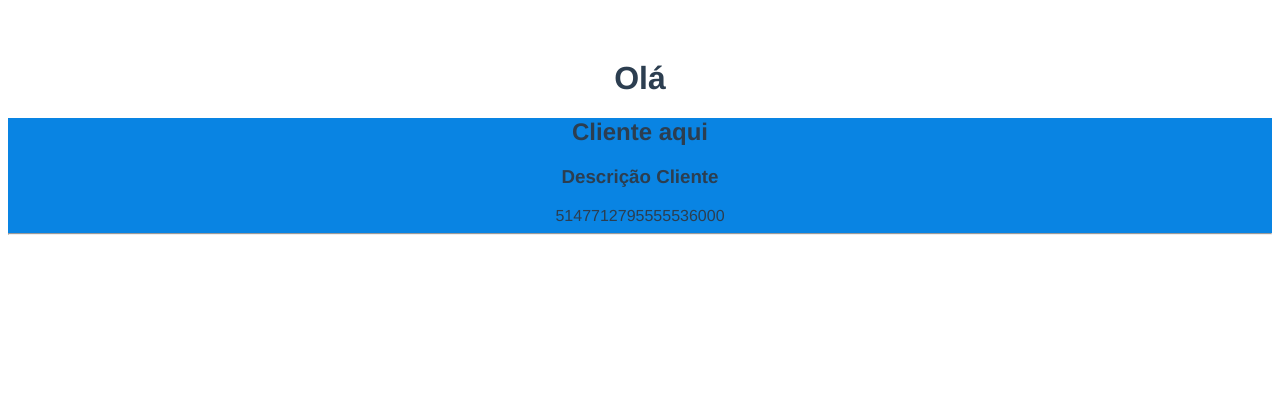
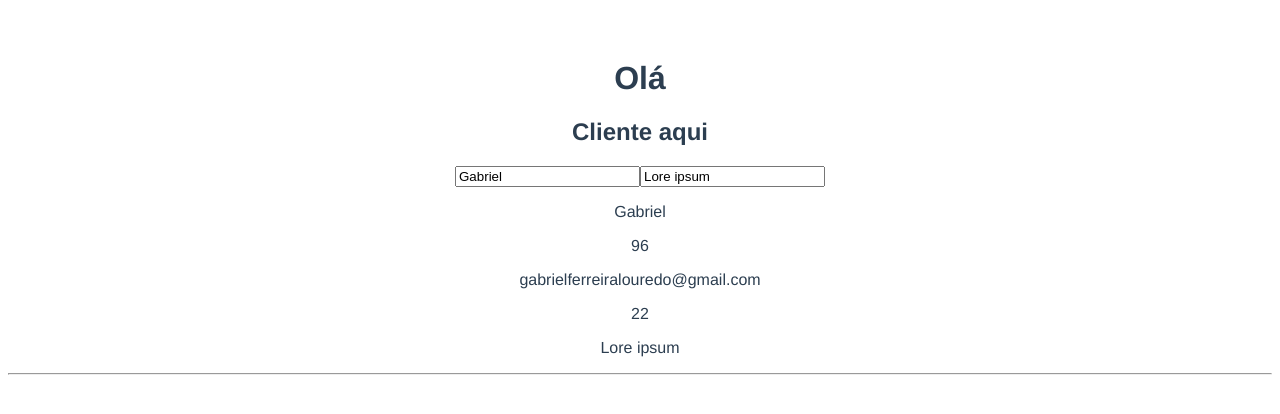
Before and after one commit to gabriellouredoti/aulasvuejs, a Vue app in the folder projetovue/: page / in a window 1280 px wide. Shown: the top 414 px of the page. Built offline with nearby package versions, Linux system fonts and the light colour scheme.

Commit message:
Data-binding

```diff
--- a/projetovue/src/components/Cliente.vue
+++ b/projetovue/src/components/Cliente.vue
@@ -1,8 +1,16 @@
 <template>
     <div>
         <h2>Cliente aqui</h2>
-        <h3>Descrição Cliente</h3>
-        {{ 2 + 2 * 2573856397777767985}}
+        <!-- :value="nome" data-binding, para exibir dados e não modificar -->
+        <input type="text" :value="nome">
+        <input type="text" :value="descricao">
+
+        <!-- {{}} Interpolação -->
+        <p>{{nome}}</p>
+        <p>{{numero}}</p>
+        <p>{{email}}</p>
+        <p>{{idade}}</p>
+        <p>{{descricao}}</p>
         <hr>
     </div>
 </template>
@@ -11,7 +19,11 @@
 export default {
     data(){
         return {
-
+            nome: "Gabriel",
+            numero: "96",
+            email: "gabrielferreiralouredo@gmail.com",
+            idade: "22",
+            descricao: "Lore ipsum"
         }
     }
 
@@ -21,7 +33,7 @@ export default {
 // Estilos ficam aqui
 <style scoped>
     div{
-        background-color: #0984e3;
+        font-size: 16px;
     }
 
 </style>
```
